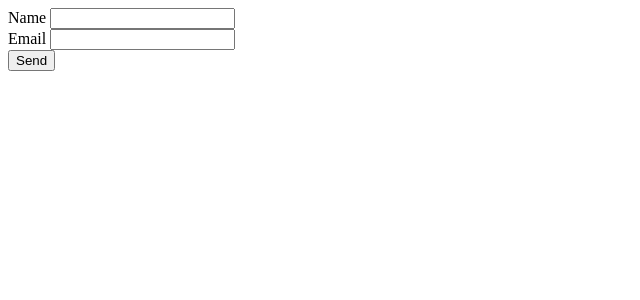
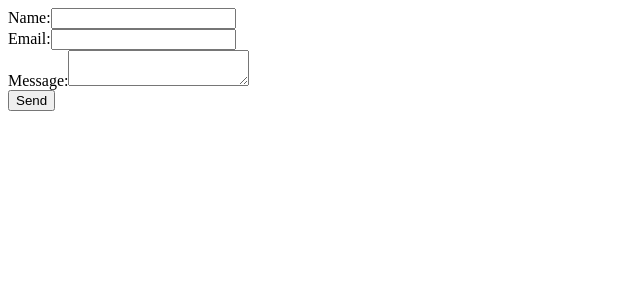
Before and after one commit to dsktschy/netlify-form, a Nuxt app: page / in a window 1280 px wide. Shown: the top 300 px of the page, without its empty margins (0-640 px from the left). Built offline with nearby package versions, Linux system fonts and the light colour scheme.

Commit message:
Use Ajax

```diff
--- a/pages/index.vue
+++ b/pages/index.vue
@@ -1,11 +1,37 @@
 <template>
-  <form name="contact" method="post" netlify>
-    <input type="hidden" name="form-name" value="contact"/>
-    <label>Name <input type="text" name="name"/></label>
-    <label>Email <input type="email" name="email"/></label>
+  <form ref="root" @submit.prevent="submit">
+    <label>Name:<input type="text" v-model="form.name" required/></label>
+    <label>Email:<input type="email" v-model="form.email" required/></label>
+    <label>Message:<textarea v-model="form.message" required/></label>
     <button type="submit">Send</button>
   </form>
 </template>
+
+<script>
+import axios from 'axios'
+import qs from 'qs'
+
+export default {
+  data () {
+    return {
+      form: {
+        'form-name': 'contact',
+        name: '',
+        email: '',
+        message: ''
+      }
+    }
+  },
+  methods: {
+    submit () {
+      axios.post(this.$refs.root.action, qs.stringify(this.form))
+        .then(() => {
+          alert('Thank you!')
+        })
+    }
+  }
+}
+</script>
 
 <style>
 label {
```
